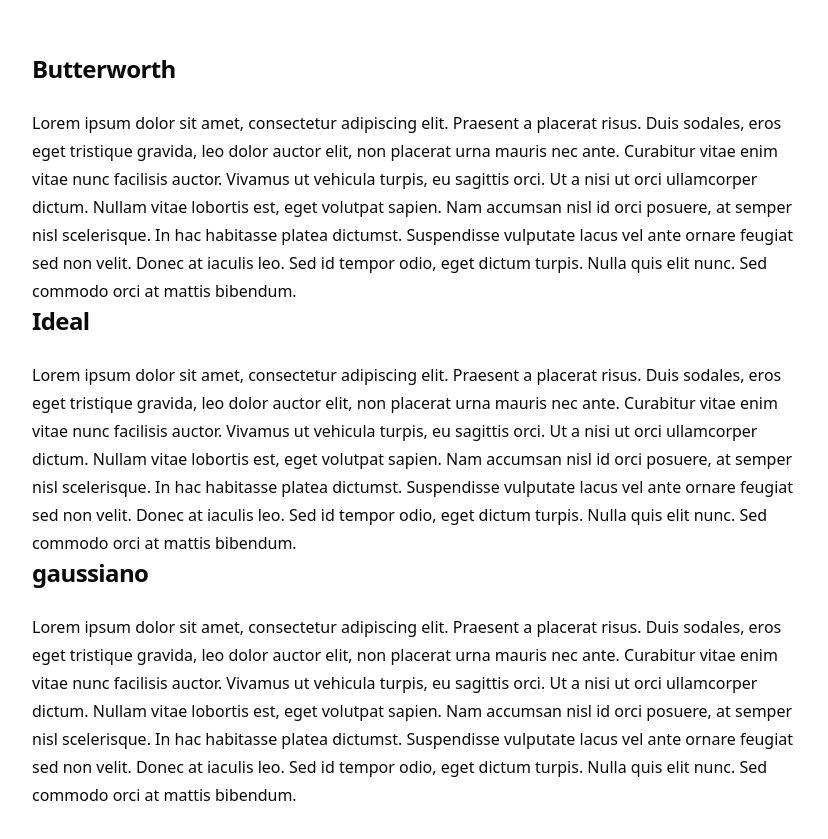
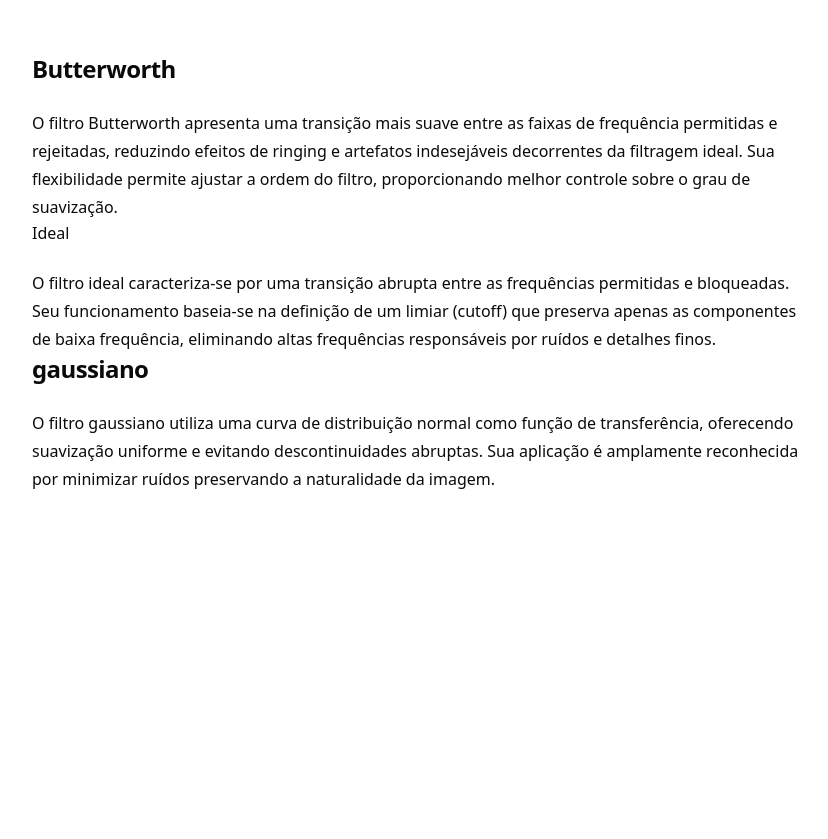
Before and after one commit to SaldanhaElisson/study-filters, a React (Vite) app: page / in a window 1280 px wide. Shown: the part 911-1750 px from the top of the page, without its empty margins (304-1132 px from the left). Built offline with nearby package versions, Linux system fonts and the light colour scheme.

Commit message:
add about and readme

```diff
--- a/src/sections/About.tsx
+++ b/src/sections/About.tsx
@@ -8,21 +8,22 @@ export const About = () => {
             Butterworth
         </h3>
         <p className="leading-7 not-first:mt-6 align-middle">
-            Lorem ipsum dolor sit amet, consectetur adipiscing elit. Praesent a placerat risus. Duis sodales, eros eget tristique gravida, leo dolor auctor elit, non placerat urna mauris nec ante. Curabitur vitae enim vitae nunc facilisis auctor. Vivamus ut vehicula turpis, eu sagittis orci. Ut a nisi ut orci ullamcorper dictum. Nullam vitae lobortis est, eget volutpat sapien. Nam accumsan nisl id orci posuere, at semper nisl scelerisque. In hac habitasse platea dictumst. Suspendisse vulputate lacus vel ante ornare feugiat sed non velit. Donec at iaculis leo. Sed id tempor odio, eget dictum turpis. Nulla quis elit nunc. Sed commodo orci at mattis bibendum.
-        </p>
-        <h3 className="scroll-m-20 text-2xl font-semibold tracking-tight">
+            O filtro Butterworth apresenta uma transição mais suave entre as faixas de frequência permitidas e rejeitadas, reduzindo efeitos de ringing e artefatos indesejáveis decorrentes da filtragem ideal. Sua flexibilidade permite ajustar a ordem do filtro, proporcionando melhor controle sobre o grau de suavização. </p>
+
+        <h3>
             Ideal
         </h3>
 
         <p className="leading-7 not-first:mt-6">
-            Lorem ipsum dolor sit amet, consectetur adipiscing elit. Praesent a placerat risus. Duis sodales, eros eget tristique gravida, leo dolor auctor elit, non placerat urna mauris nec ante. Curabitur vitae enim vitae nunc facilisis auctor. Vivamus ut vehicula turpis, eu sagittis orci. Ut a nisi ut orci ullamcorper dictum. Nullam vitae lobortis est, eget volutpat sapien. Nam accumsan nisl id orci posuere, at semper nisl scelerisque. In hac habitasse platea dictumst. Suspendisse vulputate lacus vel ante ornare feugiat sed non velit. Donec at iaculis leo. Sed id tempor odio, eget dictum turpis. Nulla quis elit nunc. Sed commodo orci at mattis bibendum.
+            O filtro ideal caracteriza-se por uma transição abrupta entre as frequências permitidas e bloqueadas. Seu funcionamento baseia-se na definição de um limiar (cutoff) que preserva apenas as componentes de baixa frequência, eliminando altas frequências responsáveis por ruídos e detalhes finos.
         </p>
 
         <h3 className="scroll-m-20 text-2xl font-semibold tracking-tight">
             gaussiano
         </h3>
+
         <p className="leading-7 not-first:mt-6">
-            Lorem ipsum dolor sit amet, consectetur adipiscing elit. Praesent a placerat risus. Duis sodales, eros eget tristique gravida, leo dolor auctor elit, non placerat urna mauris nec ante. Curabitur vitae enim vitae nunc facilisis auctor. Vivamus ut vehicula turpis, eu sagittis orci. Ut a nisi ut orci ullamcorper dictum. Nullam vitae lobortis est, eget volutpat sapien. Nam accumsan nisl id orci posuere, at semper nisl scelerisque. In hac habitasse platea dictumst. Suspendisse vulputate lacus vel ante ornare feugiat sed non velit. Donec at iaculis leo. Sed id tempor odio, eget dictum turpis. Nulla quis elit nunc. Sed commodo orci at mattis bibendum.
+            O filtro gaussiano utiliza uma curva de distribuição normal como função de transferência, oferecendo suavização uniforme e evitando descontinuidades abruptas. Sua aplicação é amplamente reconhecida por minimizar ruídos preservando a naturalidade da imagem.
         </p>
     </div>
     )
```
Also changed, not shown: 1 other file (tests, documents, lock files or other folders).
